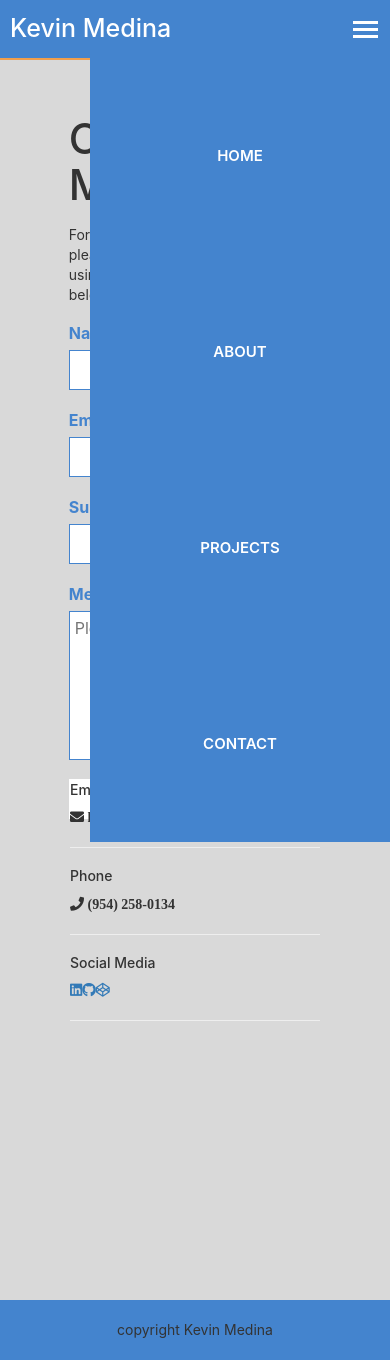
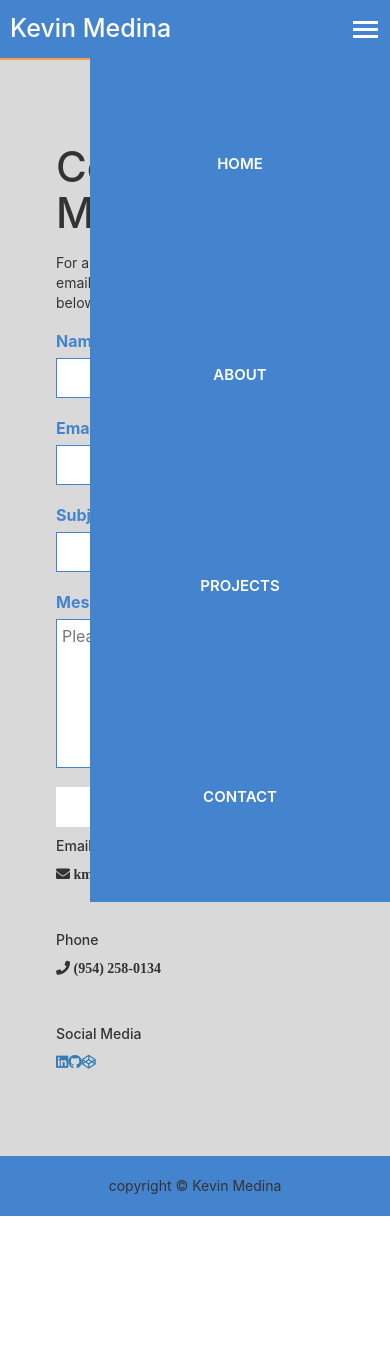
Before and after one commit to kevmedina/portfolio, a React (Create React App) app: page /contact in a window 390 px wide. Shown: the top 1360 px of the page. After the commit the page ends 1216 px from the top, so only its background shows below. Built offline with nearby package versions, Linux system fonts and the light colour scheme.

Commit message:
working on styling

```diff
--- a/package.json
+++ b/package.json
@@ -2,6 +2,10 @@
   "name": "portfolio",
   "version": "0.1.0",
   "private": true,
+  "engines": {
+    "node": "10.16.0",
+    "npm": "6.14.5"
+  },
   "dependencies": {
     "@testing-library/jest-dom": "^4.2.4",
     "@testing-library/react": "^9.5.0",
--- a/src/components/Contact/Contact.css
+++ b/src/components/Contact/Contact.css
@@ -1,22 +1,8 @@
 .contact-container {
   width: 100vw;
   height: auto;
-}
-
-.contact-inner-container {
+  margin: 4em;
   display: flex;
-  align-items: center;
-  margin: 2em 5em;
-}
-
-.contact-container form {
-  min-width: 500px;
-  font-size: 16px;
-}
-
-.contact-container form div {
-  display: flex;
-  flex-direction: column;
 }
 
 .contact-form-container {
@@ -25,6 +11,16 @@
   display: flex;
   flex-direction: column;
   margin: 2em 10em 4em 0;
+}
+
+.contact-form-container form {
+  min-width: 500px;
+  font-size: 16px;
+}
+
+.contact-container form div {
+  display: flex;
+  flex-direction: column;
 }
 
 .contact-form-container h3 {
@@ -71,13 +67,19 @@
 }
 
 .contact-info-container {
-  height: 500px;
+  height: 600px;
   width: 100%;
+  display: flex;
+  flex-direction: column;
+  justify-content: space-evenly;
 }
 
 /* Media Queries for mobile */
 @media screen and (max-width: 768px) {
-  .contact-inner-container {
+  .contact-container {
     flex-direction: column;
   }
+  .contact-info-container {
+    height: 300px;
+  }
 }
--- a/src/components/Contact/Contact.js
+++ b/src/components/Contact/Contact.js
@@ -4,7 +4,6 @@ import "./Contact.css";
 const Contact = () => {
   return (
     <div className="contact-container">
-      <div className="contact-inner-container">
       {/* Contact Form */}
       <section className="contact-form-container">
         <h3>Contact Me!</h3>
@@ -41,14 +40,11 @@ const Contact = () => {
       {/* contact info */}
       <section className="contact-info-container">
         <div>
-            <div>
           <h5>Email</h5>
           <p>
             <i class="fas fa-envelope"> kmedinakm@hotmail.com</i>
           </p>
         </div>
-
-            <hr />
 
         <div>
           <h5>Phone</h5>
@@ -56,8 +52,6 @@ const Contact = () => {
             <i class="fas fa-phone"> (954) 258-0134</i>
           </p>
         </div>
-
-            <hr />
 
         <div>
           <h5>Social Media</h5>
@@ -71,11 +65,7 @@ const Contact = () => {
             <i class="fab fa-codepen"></i>
           </a>
         </div>
-
-            <hr />
-          </div>
       </section>
-      </div>
     </div>
   );
 };
--- a/src/components/Footer/Footer.js
+++ b/src/components/Footer/Footer.js
@@ -4,7 +4,9 @@ import "./Footer.css";
 const Footer = () => {
   return (
     <footer>
-      <div>copyright Kevin Medina</div>
+      <div>
+        copyright <span>&copy;</span> Kevin Medina
+      </div>
     </footer>
   );
 };
--- a/src/components/Navbar/Navbar.css
+++ b/src/components/Navbar/Navbar.css
@@ -70,7 +70,7 @@ nav ul {
     position: fixed;
     top: 58px;
     right: 0;
-    height: calc(100vh - 60px);
+    /* height: calc(100vh - 60px); */
     width: 300px;
     background-color: var(--blue);
   }
--- a/src/components/Projects/Projects.css
+++ b/src/components/Projects/Projects.css
@@ -42,6 +42,7 @@
 @media screen and (max-width: 768px) {
   .project {
     flex-direction: column;
+    padding: 20px;
   }
   .project-info {
     width: 100%;
```
Lines whose indentation alone changed are shown as unchanged.
